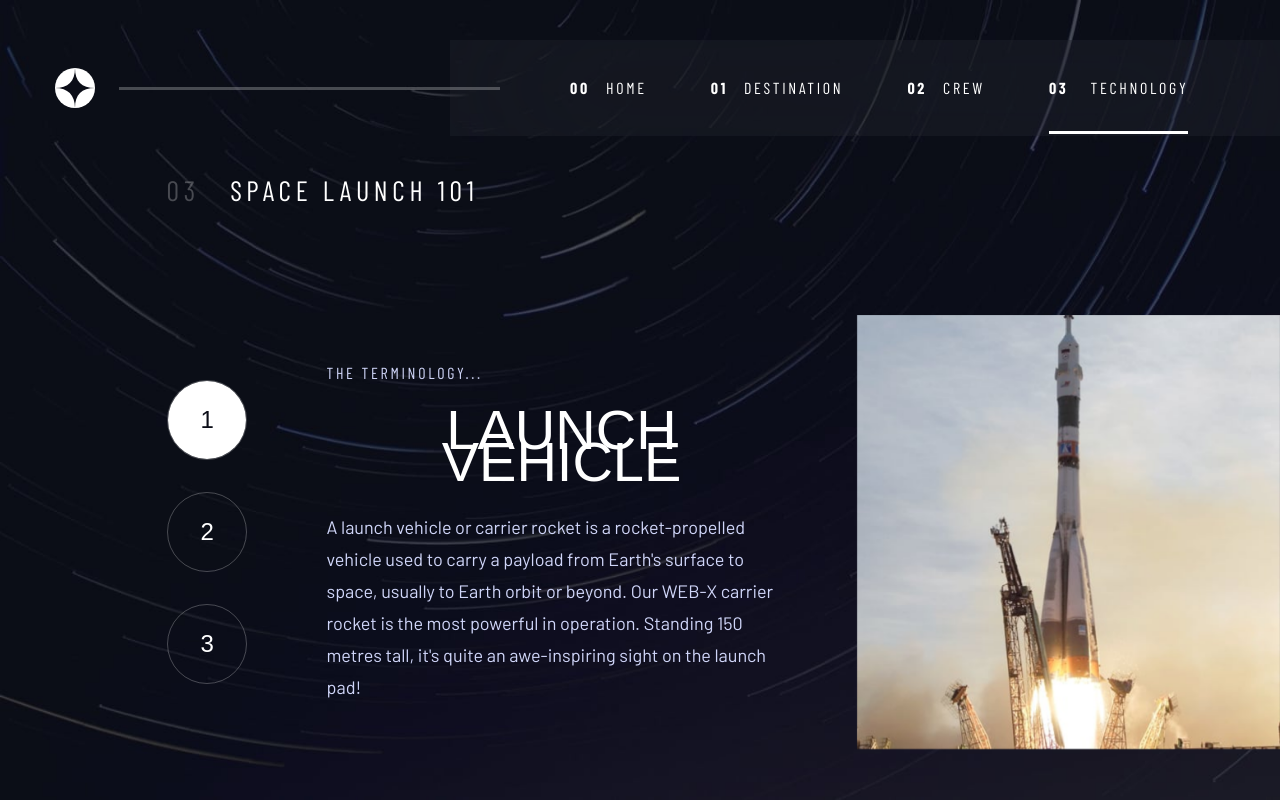
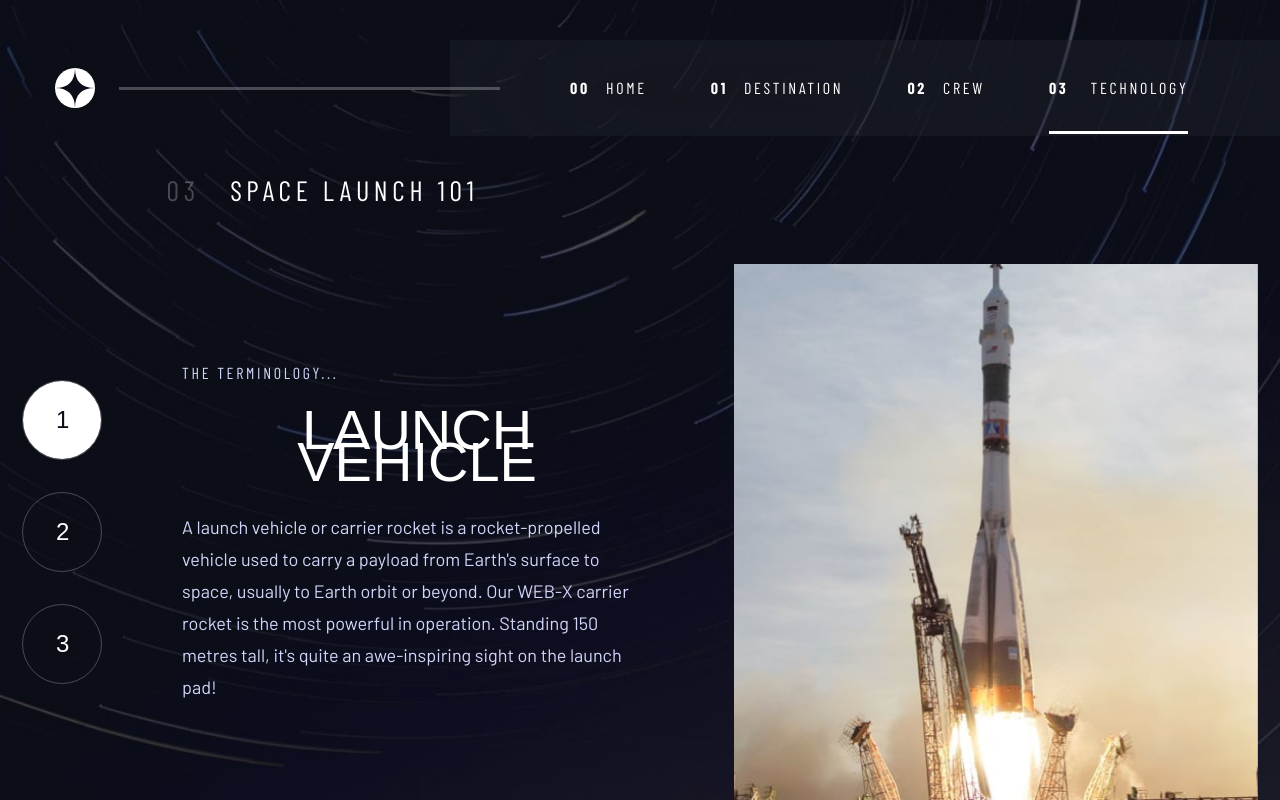
Before and after one commit to caloyv/space-tourism-v2, a React (Vite) app: page /space-tourism-v2/technology/1 in a window 1280 px wide. Built offline with nearby package versions, Linux system fonts and the light colour scheme; a web font is replaced by a local one.

Commit message:
fix: techology alignment

```diff
--- a/src/components/TechnologyNav.jsx
+++ b/src/components/TechnologyNav.jsx
@@ -24,16 +24,18 @@ const TechnologyNav = ({ screen }) => {
   const unLoad = () => {
     setIsLoaded(false);
   };
-
+// xl:pl-[166.5px]
   return (
-    <div className="xl:flex xl:h-full xl:w-full xl:max-w-[1920px] xl:items-center xl:justify-between xl:gap-[130px] xl:pl-[166.5px] xl:overflow-hidden">
-      <div className="order-2 max-w-[850px] xl:h-full xl:max-h-[600px] xl:w-full ">
+    <div className="xl:flex xl:h-full xl:w-full xl:max-w-[1920px] xl:items-center xl:justify-evenly xl:gap-[130px]   xl:overflow-hidden">
+      <div className="h-full order-2">
+        <div className=" max-w-[850px] xl:h-full xl:max-h-[600px] xl:w-full">
           <img
             className={` h-full w-full object-contain ${isLoaded ? "fade-in" : ""}`}
             src={screen >= 1280 ? data.imgPortrait : data.imgLandscape}
             alt={`${data.name} image`}
             onLoad={loaded}
           />
+        </div>
       </div>
       <div className="order-1 xl:flex xl:w-full xl:max-w-[560px] xl:items-center xl:gap-[80px] ">
         <ul className="my-[30px] flex justify-center gap-4 md:my-[56px] xl:h-full xl:flex-col  xl:gap-[32px]">
```
Lines whose indentation alone changed are shown as unchanged.
